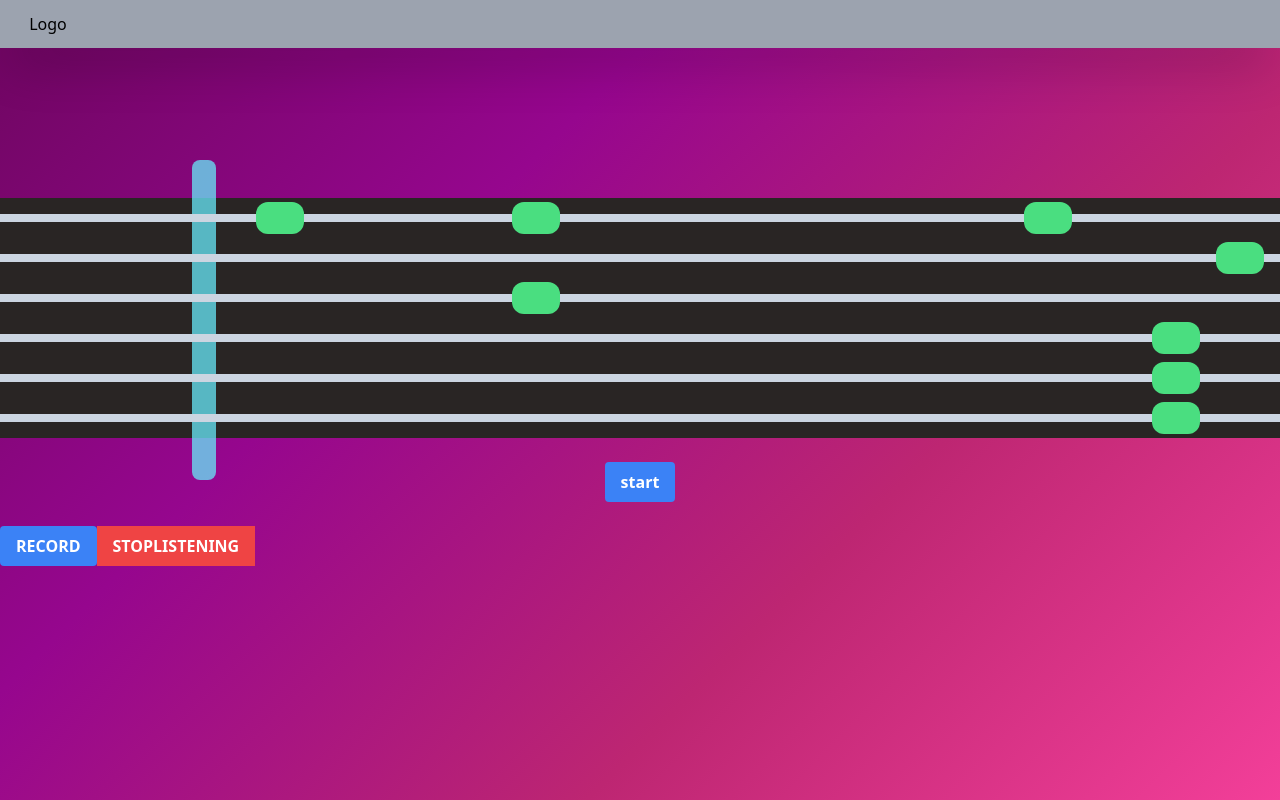
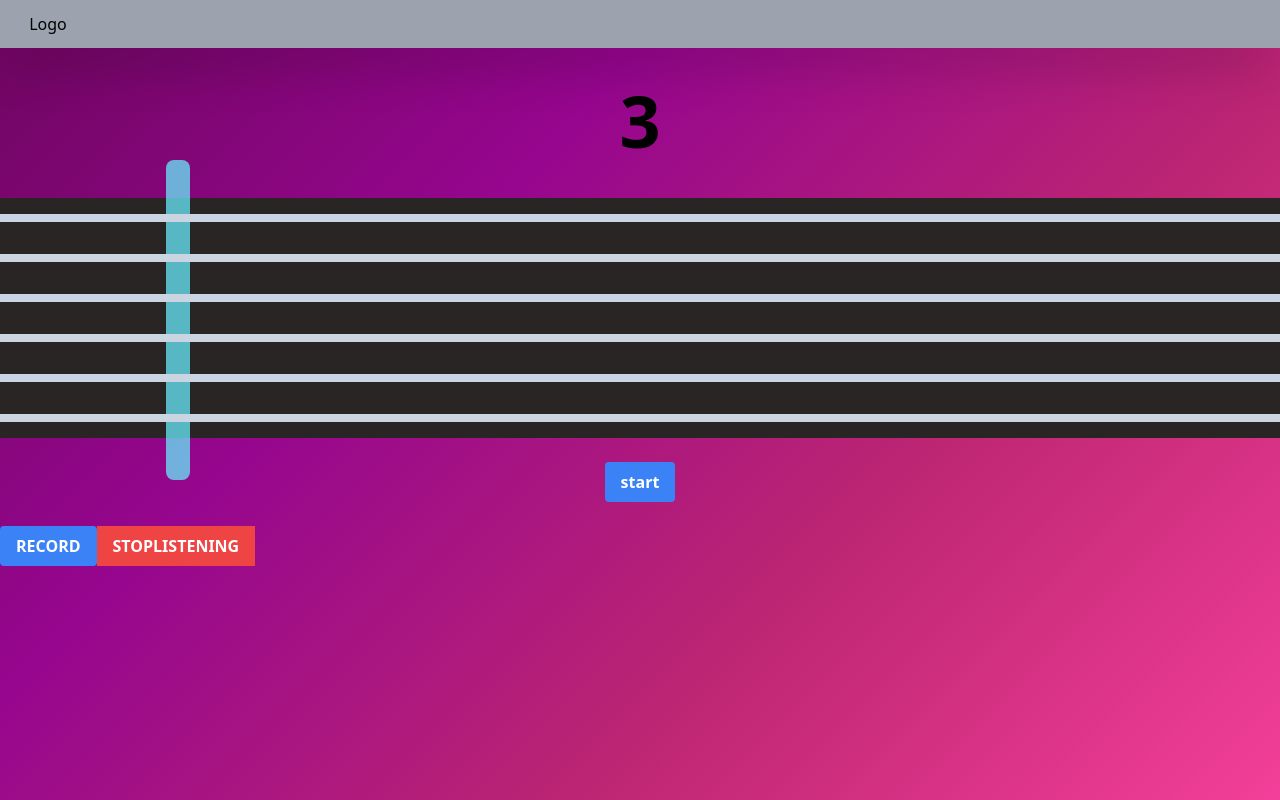
Before and after one commit to Camko25/Karaoke, a Vue app: page /#/ in a window 1280 px wide. Built offline with nearby package versions, Linux system fonts and the light colour scheme.

Commit message:
doladovanie not k pesnicke

```diff
--- a/src/views/gameplay.vue
+++ b/src/views/gameplay.vue
@@ -10,69 +10,64 @@
         <div class="w-screen h-[150px] py-9 text-center font-semibold text-7xl">
           {{ timerCount }}
         </div>
-
         <div class="w-screen h-[240px] bg-stone-800 flex flex-col">
           <div
-            class="h-80 w-6 bg-cyan-300 absolute opacity-75 left-48 top-[160px] rounded-lg"
+            class="h-80 w-6 bg-cyan-300 absolute opacity-75 left-[13vw] top-[160px] rounded-lg"
           ></div>
 
           <div id="string" class="h-[24px] w-screen my-[8px] py-2 relative">
             <div class="h-[8px] w-screen bg-slate-300"></div>
             <div
-              class="h-8 w-12 bg-green-400 absolute bottom-[-4px] left-[80vw] rounded-xl"
-            ></div>
+              ref="movin3"
+              class="h-8 w-12 bg-green-400 absolute bottom-[-4px] rounded-xl hidden"
+            >
+              3
+            </div>
             <div
-              ref="movin"
+              ref="movin2"
               class="h-8 w-12 bg-green-400 absolute bottom-[-4px] rounded-xl hidden"
-            ></div>
-            <div
-              class="h-8 w-12 bg-green-400 absolute bottom-[-4px] left-[40vw] rounded-xl"
-            ></div>
-            <div
-              class="h-8 w-12 bg-green-400 absolute bottom-[-4px] left-[20vw] rounded-xl"
-            ></div>
+            >
+              3
+            </div>
           </div>
 
           <div id="string" class="h-[24px] w-screen my-[8px] py-2 relative">
             <div class="h-[8px] w-screen bg-slate-300"></div>
             <div
-              class="h-8 w-12 bg-green-400 absolute bottom-[-4px] left-[95vw] rounded-xl"
-            ></div>
+              ref="movin0"
+              class="h-8 w-12 bg-green-400 absolute bottom-[-4px] rounded-xl hidden"
+            >
+              0
+            </div>
+            <div
+              ref="movin1"
+              class="h-8 w-12 bg-green-400 absolute bottom-[-4px] rounded-xl hidden"
+            >
+              0
+            </div>
           </div>
 
           <div id="string" class="h-[24px] w-screen my-[8px] py-2 relative">
             <div class="h-[8px] w-screen bg-slate-300"></div>
-            <div
-              class="h-8 w-12 bg-green-400 absolute bottom-[-4px] left-[40vw] rounded-xl"
-            ></div>
           </div>
 
           <div id="string" class="h-[24px] w-screen my-[8px] py-2 relative">
             <div class="h-[8px] w-screen bg-slate-300"></div>
-            <div
-              class="h-8 w-12 bg-green-400 absolute bottom-[-4px] left-[90vw] rounded-xl"
-            ></div>
           </div>
 
           <div id="string" class="h-[24px] w-screen my-[8px] py-2 relative">
             <div class="h-[8px] w-screen bg-slate-300"></div>
-            <div
-              class="h-8 w-12 bg-green-400 absolute bottom-[-4px] left-[90vw] rounded-xl"
-            ></div>
           </div>
 
           <div id="string" class="h-[24px] w-screen my-[8px] py-2 relative">
             <div class="h-[8px] w-screen bg-slate-300"></div>
-            <div
-              class="h-8 w-12 bg-green-400 absolute bottom-[-4px] left-[90vw] rounded-xl"
-            ></div>
           </div>
         </div>
         <div class="h-10 w-screen my-6 text-center">
           <button
             class="bg-blue-500 hover:bg-blue-700 text-white font-bold py-2 px-4 rounded"
             v-if="!isHidden"
-            @click="changeValue(), (isHidden = true)"
+            @click="(isHidden = true), changeValue()"
           >
             start
           </button>
@@ -99,8 +94,6 @@
           </button>
         </div>
       </section>
-      <!-- <button class="bg-blue-500 hover:bg-blue-700 text-white font-bold py-2 px-4 rounded" @click="recordAudio()">record</button>
-  <button class="bg-blue-500 hover:bg-blue-700 text-white font-bold py-2 px-4 rounded" @click="stopRecording()">stopRecording</button> -->
     </div>
   </body>
 </template>
@@ -111,46 +104,38 @@
 export default {
   data() {
     return {
-      timerCount: null,
+      timerCount: 3,
       recorder: null,
       chunks: [],
       hidden: 1,
       device: null,
       blobObj: null,
       starter: false,
-    };
-  },
-
-  watch: {
-    timerCount: {
-      handler(value) {
-        if (value > 0) {
-          setTimeout(() => {
-            this.timerCount--;
-          }, 1000);
-        }
-        if (value == 0) {
-          this.timerCount = null;
-        }
-        if (this.timerCount == null) {
-          this.gamePlay();
-        }
-        console.log(this.timerCount);
-      },
-      deep: true,
-    },
+    }
   },
   methods: {
     changeValue() {
-      this.timerCount = 3;
+      let timer = setInterval(() => {
+        this.timerCount--
+        console.log(this.timerCount)
+        if (this.timerCount == 0) {
+          clearInterval(timer)
+          this.timerCount = null
+          this.gamePlay()
+        }
+      }, 1000)
     },
+
     gamePlay() {
-      this.playAudio();
-      this.goMove();
+      this.playAudio()
+      setTimeout(() => this.move(this.$refs.movin0), 430)
+      setTimeout(() => this.move(this.$refs.movin1), 800)
+      setTimeout(() => this.move(this.$refs.movin2), 1500)
+      setTimeout(() => this.move(this.$refs.movin3), 2000)
     },
     playAudio() {
-      var audio = new Audio(require("../assets/audio/guitarChords.mp3"));
-      audio.play();
+      var audio = new Audio(require("@/assets/audio/twinkle.mp3"))
+      audio.play()
     },
     // recordAudio() {
     //   this.device = navigator.mediaDevices.getUserMedia({ audio: true });
@@ -184,21 +169,37 @@ export default {
     //     track.stop()
     //   });
     // },
-    goMove() {
-      let square = this.$refs.movin
-      let x = 97.5;
-      let intervalo = setInterval(() => {
-        x = x - 0.1;
-        square.style.left = x + "vw";
+
+    move(square) {
+      let x = 97.5
+      let pohyb = setInterval(() => {
+        x = x - 0.1
+        square.style.left = x + "vw"
         square.style.display = "block"
+        if (square.style.left == 13 + "vw") square.style.backgroundColor = '#1d18c4'
         if (square.style.left < -15 + "vw") {
-          clearInterval(intervalo)
+          clearInterval(pohyb)
           square.style.left = null
+          square.style.display = null
         }
       }, 5)
     },
+    // move(value) {
+    //   let squares = [this.$refs.movin1]
+    //   let x = 97.5
+    //   let pohyb = setInterval(() => {
+    //     x = x - 0.1
+    //     squares.style.left = x + "vw"
+    //     squares.style.display = "block"
+    //     if (squares.style.left < -30 + "vw") {
+    //       clearInterval(pohyb)
+    //       squares.style.left = null
+    //       squares.style.display = null
+    //     }
+    //   }, 5)
+    // },
   },
-};
+}
 </script>
 
 <style scoped>
```
Also changed, not shown: src/App.vue (line endings or trailing spaces), 2 other files (tests, documents, lock files or other folders).
